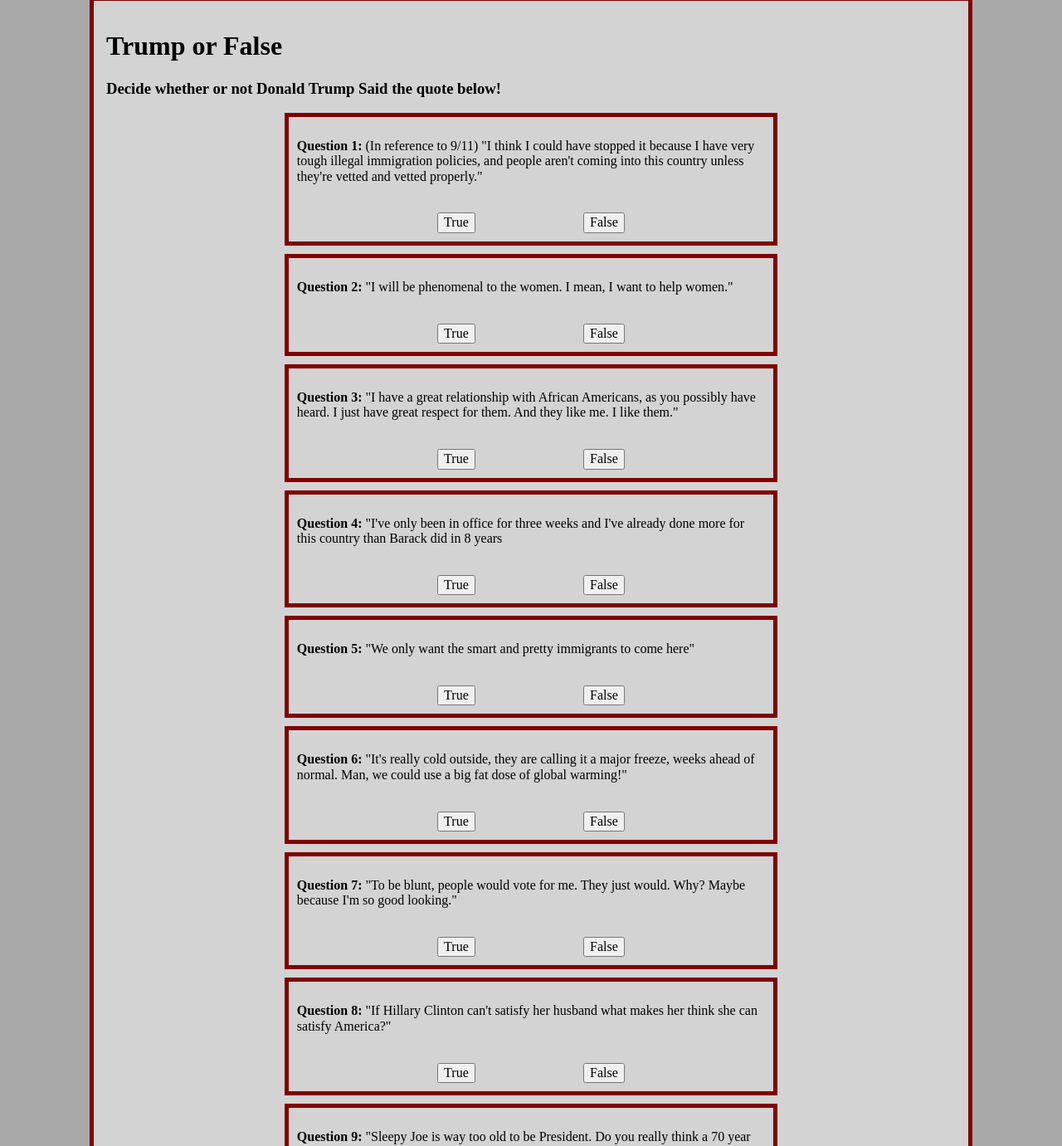
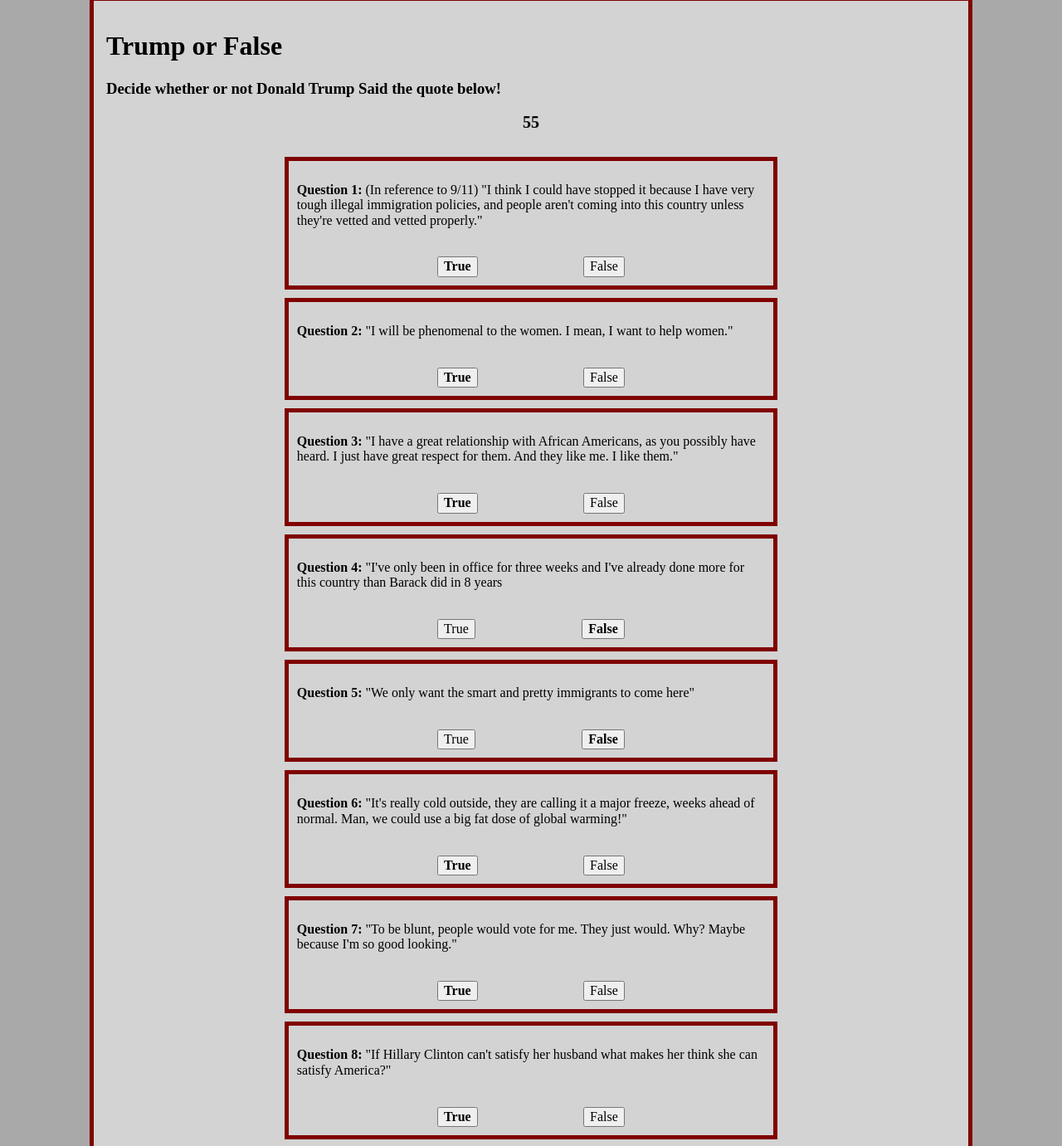
Before and after one commit to dlafrance99/TriviaGame, a plain HTML site: page index.html in a window 1280 px wide. Shown: the part 44-1425 px from the top of the page at 83% size. Drawn offline with nearby package versions, Linux system fonts and the light colour scheme.

Commit message:
added a timer that controls how long you have to select your answers

```diff
--- a/assets/css/style.css
+++ b/assets/css/style.css
@@ -19,9 +19,17 @@ body {
     margin-top: 5vh;
 }
 
+.timer {
+    font-size: 20px;
+    margin: auto;
+    font-weight: bolder;
+    text-align: center;
+}
+
 .questionDiv {
     width: 60%;
     margin: auto;
+    margin-top: 30px;
 }
 
 .question {
@@ -44,3 +52,9 @@ body {
 .false {
     float: right;
 }
+
+.submit {
+    margin: auto;
+    width: 10%;
+    margin-top: 10px;
+}
--- a/assets/javascript/app.js
+++ b/assets/javascript/app.js
@@ -0,0 +1,38 @@
+
+var correct = 0;
+console.log(correct);
+var total = 10;
+var countdown = 0;
+var interval;
+
+function start() {
+    countdown = 60;
+    interval = setInterval(count, 1000);
+    // count();
+};
+
+function count() {
+
+    if (countdown === 0) {
+        $(".wrapper").html("<h1> Time's Up!!!</h1><p>Correct: " + correct + "</p><p> Total: " + total);
+    };
+    countdown--
+    $(".countdown").text(countdown)
+};
+
+$("button").on("click", function(){
+    if($(this).attr("data-correct") === "true") {
+        correct++;
+        $(this).attr("data-correct", "false")
+    }
+    console.log(correct);
+})
+
+$("#enter").on("click", function(){
+    countdown = 0;
+    if (countdown === 0) {
+        $(".wrapper").html("<h1> Time's Up!!!</h1><p>Correct: " + correct + "</p><p> Total: " + total);
+    };
+});
+
+start();
--- a/index.html
+++ b/index.html
@@ -24,6 +24,11 @@
             </h3>
         </div>
 
+        <div class="timer">
+            <span class="countdown"> 60 </span>
+        </div>
+
+
         <div class="questionDiv">
 
             <div class="question" id="questionOne">
@@ -34,10 +39,10 @@
                 </p>
                 <br>
                 <div class="answer clearfix">
-                    <button class="true">
-                        True
+                    <button class="true" id="oneTrue" data-correct="true">
+                        <strong>True</strong>
                     </button>
-                    <button class="false">
+                    <button class="false" id="oneFalse">
                         False
                     </button>
                 </div>
@@ -48,10 +53,10 @@
                 </p>
                 <br>
                 <div class="answer clearfix">
-                    <button class="true">
-                        True
+                    <button class="true" id="twoTrue" data-correct="true">
+                       <strong>True</strong>
                     </button>
-                    <button class="false">
+                    <button class="false" id="twofalse">
                         False
                     </button>
                 </div>
@@ -62,10 +67,10 @@
                 </p>
                 <br>
                 <div class="answer clearfix">
-                    <button class="true">
-                        True
+                    <button class="true" id="threeTrue" data-correct="true">
+                       <strong> True</strong>
                     </button>
-                    <button class="false">
+                    <button class="false" id="threeFalse">
                         False
                     </button>
                 </div>
@@ -76,11 +81,11 @@
                 </p>
                 <br>
                 <div class="answer clearfix">
-                    <button class="true">
+                    <button class="true" id="fourTrue">
                         True
                     </button>
-                    <button class="false">
-                        False
+                    <button class="false" id="fourFalse" data-correct="true">
+                      <strong>  False</strong>
                     </button>
                 </div>
             </div>
@@ -90,11 +95,11 @@
                 </p>
                 <br>
                 <div class="answer clearfix">
-                    <button class="true">
+                    <button class="true" id="fiveTrue">
                         True
                     </button>
-                    <button class="false">
-                        False
+                    <button class="false" id="fiveFalse" data-correct="true">
+                       <strong> False</strong>
                     </button>
                 </div>
             </div>
@@ -104,10 +109,10 @@
                 </p>
                 <br>
                 <div class="answer clearfix">
-                    <button class="true">
-                        True
+                    <button class="true" id="sixTrue" data-correct="true">
+                       <strong> True </strong>
                     </button>
-                    <button class="false">
+                    <button class="false" id="sixFalse">
                         False
                     </button>
                 </div>
@@ -118,10 +123,10 @@
                 </p>
                 <br>
                 <div class="answer clearfix">
-                    <button class="true">
-                        True
+                    <button class="true" id="sevenTrue" data-correct="true">
+                       <strong> True</strong>
                     </button>
-                    <button class="false">
+                    <button class="false" id="sevenFalse">
                         False
                     </button>
                 </div>
@@ -132,10 +137,10 @@
                 </p>
                 <br>
                 <div class="answer clearfix">
-                    <button class="true">
-                        True
+                    <button class="true" id="eightTrue" data-correct="true">
+                      <strong>  True</strong>
                     </button>
-                    <button class="false">
+                    <button class="false" id="eightFalse">
                         False
                     </button>
                 </div>
@@ -146,11 +151,11 @@
                 </p>
                 <br>
                 <div class="answer clearfix">
-                    <button class="true">
+                    <button class="true" id="nineTrue">
                         True
                     </button>
-                    <button class="false">
-                        False
+                    <button class="false" id="nineFalse" data-correct="true">
+                       <strong> False</strong>
                     </button>
                 </div>
             </div>
@@ -160,15 +165,21 @@
                 </p>
                 <br>
                 <div class="answer clearfix">
-                    <button class="true">
+                    <button class="true" id="tenTrue">
                         True
                     </button>
-                    <button class="false">
-                        False
+                    <button class="false" id="tenFalse" data-correct="true">
+                       <strong> False</strong>
                     </button>
                 </div>
             </div>
 
+        </div>
+
+        <div class="submit">
+            <button id="enter">
+                Submit
+            </button>
         </div>
 
     </div>
```
Also changed, not shown: assets/images/Donald Trump.jpeg (added).
